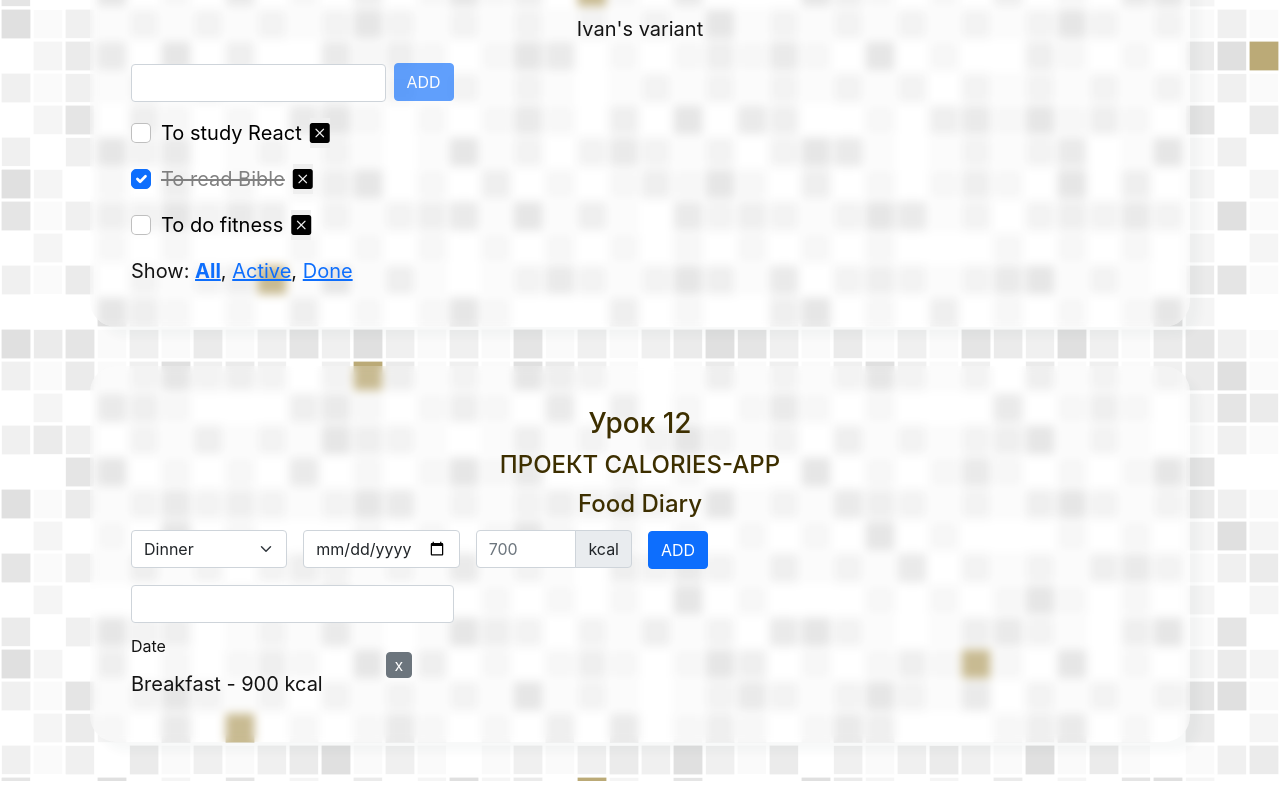
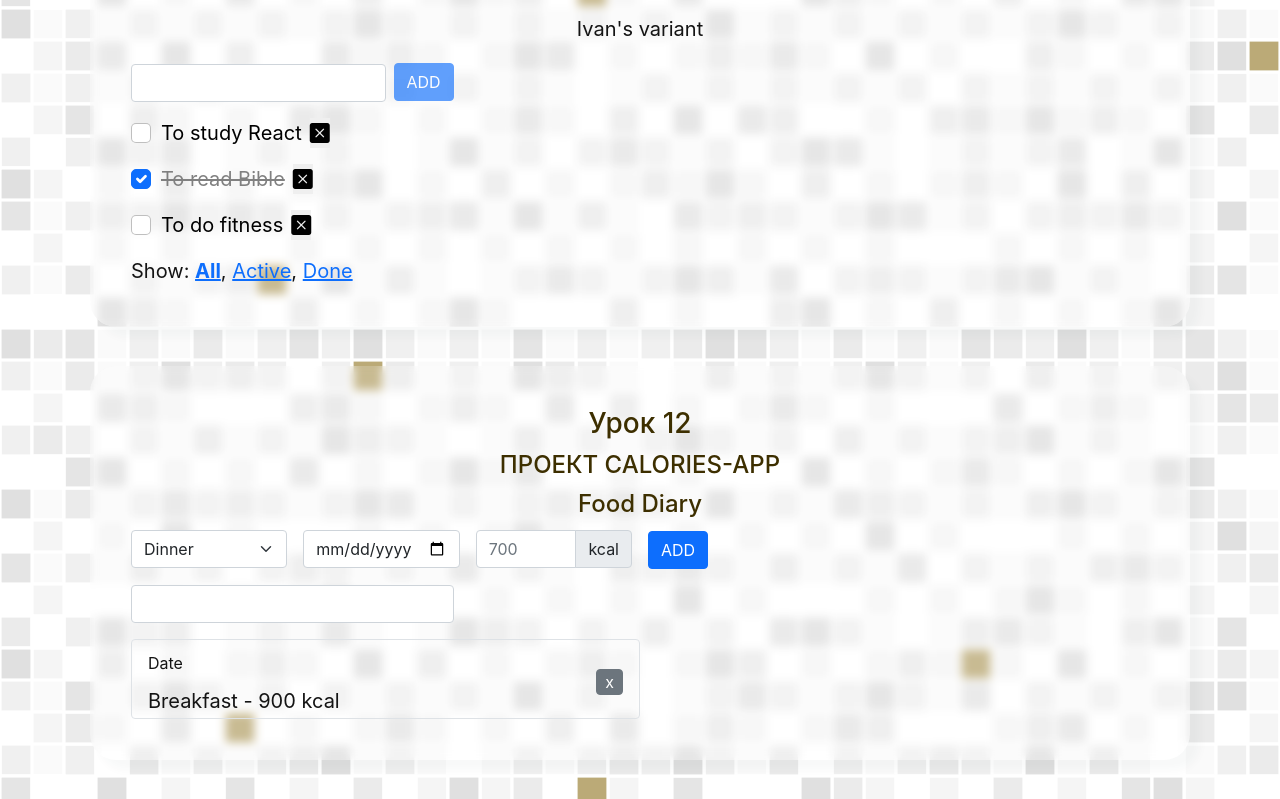
Before and after one commit to ybeliaev/react-basics-course, a React (Create React App) app: page / in a window 1280 px wide. Shown: the part 6040-6839 px from the top of the page. Built offline with nearby package versions, Linux system fonts and the light colour scheme.

Commit message:
style CaloriesTodoItems add

```diff
--- a/src/lessons/12-calories-app/CaloriesTodoForm.tsx
+++ b/src/lessons/12-calories-app/CaloriesTodoForm.tsx
@@ -19,7 +19,12 @@ const CaloriesTodoForm = () => {
         <label className="visually-hidden" htmlFor="autoSizingInput">
           Name
         </label>
-        <input type="date" className="form-control" id="autoSizingInput" />
+        <input
+          type="date"
+          className="form-control"
+          id="autoSizingInput"
+          placeholder="MM/DD/YYYY"
+        />
       </div>
       <div className="col-md-2">
         <label className="visually-hidden" htmlFor="autoSizingInputGroup">
--- a/src/lessons/12-calories-app/CaloriesTodoItems.jsx
+++ b/src/lessons/12-calories-app/CaloriesTodoItems.jsx
@@ -2,15 +2,13 @@ import React from "react";
 
 export default function CaloriesTodoItems() {
   return (
-    <div className="row">
-      <div className="row align-items-center">
-        <div className="col-sm-3">
-          <small className="fs-6">Date</small> <br />
-          <span className="fs-5">Breakfast - 900 kcal</span>
-        </div>
-        <div className="col">
-          <button className="btn btn-secondary lh-1 px-2 py-1 ">x</button>
-        </div>
+    <div className="d-flex flex-row w-50 justify-content-between align-items-center  border border-1 rounded">
+      <div className="ps-3">
+        <small className="fs-6">Date</small> <br />
+        <span className="fs-5">Breakfast - 900 kcal</span>
+      </div>
+      <div className="pe-3">
+        <button className="btn btn-secondary lh-1 px-2 py-1 ">x</button>
       </div>
     </div>
   );
--- a/src/lessons/12-calories-app/CaloriesTodoSearch.tsx
+++ b/src/lessons/12-calories-app/CaloriesTodoSearch.tsx
@@ -2,7 +2,7 @@ import React from "react";
 
 function CaloriesTodoSearch() {
   return (
-    <div className="row">
+    <div className="row mb-3">
       <div className="col-sm-4">
         <input type="text" className="form-control" />
       </div>
```
Also changed, not shown: 1 other file (tests, documents, lock files or other folders).
